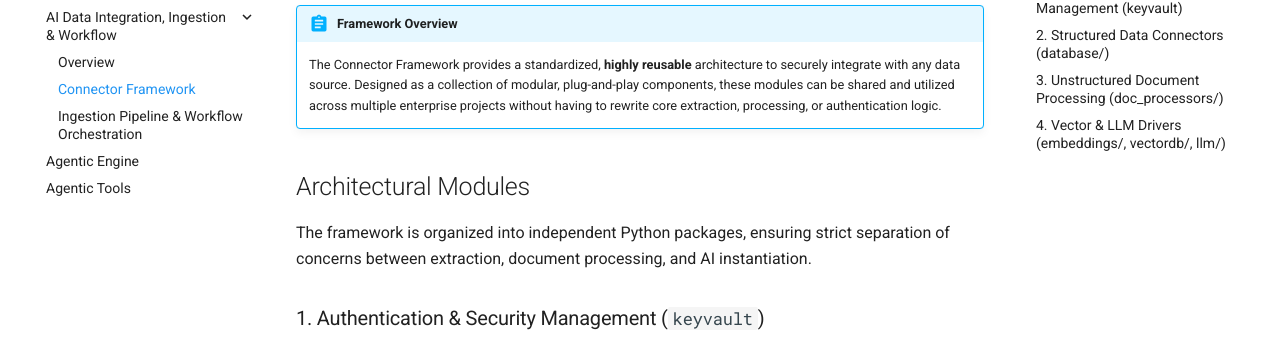
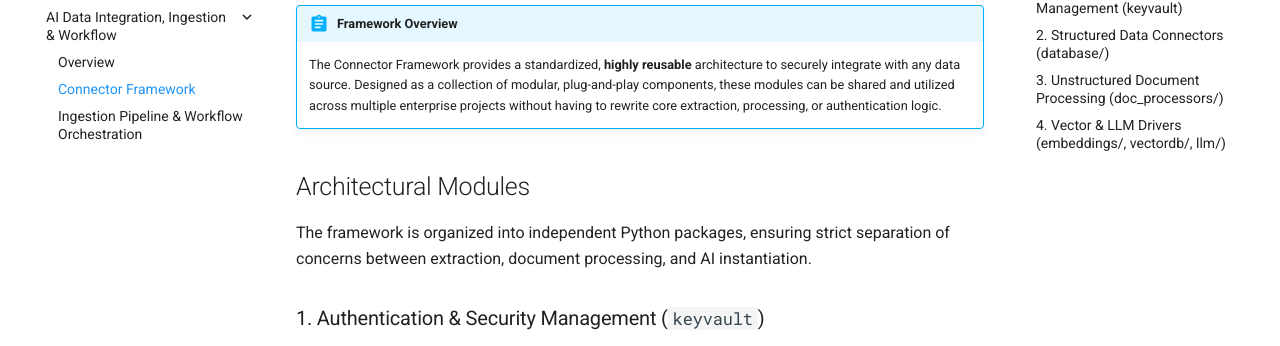
Before and after one commit to neelindresh/ikegai-docs, an MkDocs documentation site: the page built from docs/01-ai-ingestion-workflow/01-connector-framework.md, in a window 1280 px wide. Shown: the part 175-521 px from the top of the page. Built offline with MkDocs 1.6.1 and Material for MkDocs 9.7.7, drawn with Linux system fonts in a browser that asks for light colours; part of the change alters nothing that is shown.

````diff
--- a/docs/01-ai-ingestion-workflow/01-connector-framework.md
+++ b/docs/01-ai-ingestion-workflow/01-connector-framework.md
@@ -91,13 +91,13 @@ Connects to specialized storage systems used for retrieval-augmented generation
 ```mermaid
 graph TD
     subgraph Core Reusable Components
-        K[keyvault.py <br> Secrets]
+        K[keyvault Secrets]
 
-        C1[database/ <br> Structured CRUD]
-        C2[doc_processors/ <br> Docling & Azure Doc Intel]
+        C1[database]
+        C2[Document processor]
 
-        E[embeddings/ & vectordb/]
-        L[llm/ <br> Driver: Azure, Google, AWS, Groq]
+        E[Vectordb & Knowledge Graph]
+        L[LLM & Embeddings:: Azure, Google, GCP]
     end
 
     subgraph Project Implementations
@@ -106,16 +106,25 @@ graph TD
         P3[Project Beta]
     end
 
+    CF[Connector Framework]
+
     K -.-> C1
     K -.-> C2
-    C1 --> E
-    C2 --> E
-    E --> L
+    K -.-> E
+    K -.-> L
+
+    C1 -.-> CF
+    C2 -.-> CF
+    E -.-> CF
+    L -.-> CF
+
+
+
 
     %% Reusability routes
-    L ===> P1
-    L ===> P2
-    L ===> P3
+    CF ===> P1
+    CF ===> P2
+    CF ===> P3
 ```
 
 ### Python SDK examples
--- a/mkdocs.yml
+++ b/mkdocs.yml
@@ -6,8 +6,6 @@ nav:
       - 'Overview': 01-ai-ingestion-workflow.md
       - 'Connector Framework': 01-ai-ingestion-workflow/01-connector-framework.md
       - 'Ingestion Pipeline & Workflow Orchestration': 01-ai-ingestion-workflow/02-data-ingestion-and-workflow.md
-  - 'Agentic Engine': 02-agentic-engine.md
-  - 'Agentic Tools': 03-agentic-tool.md
 
 theme:
   name: material
````
